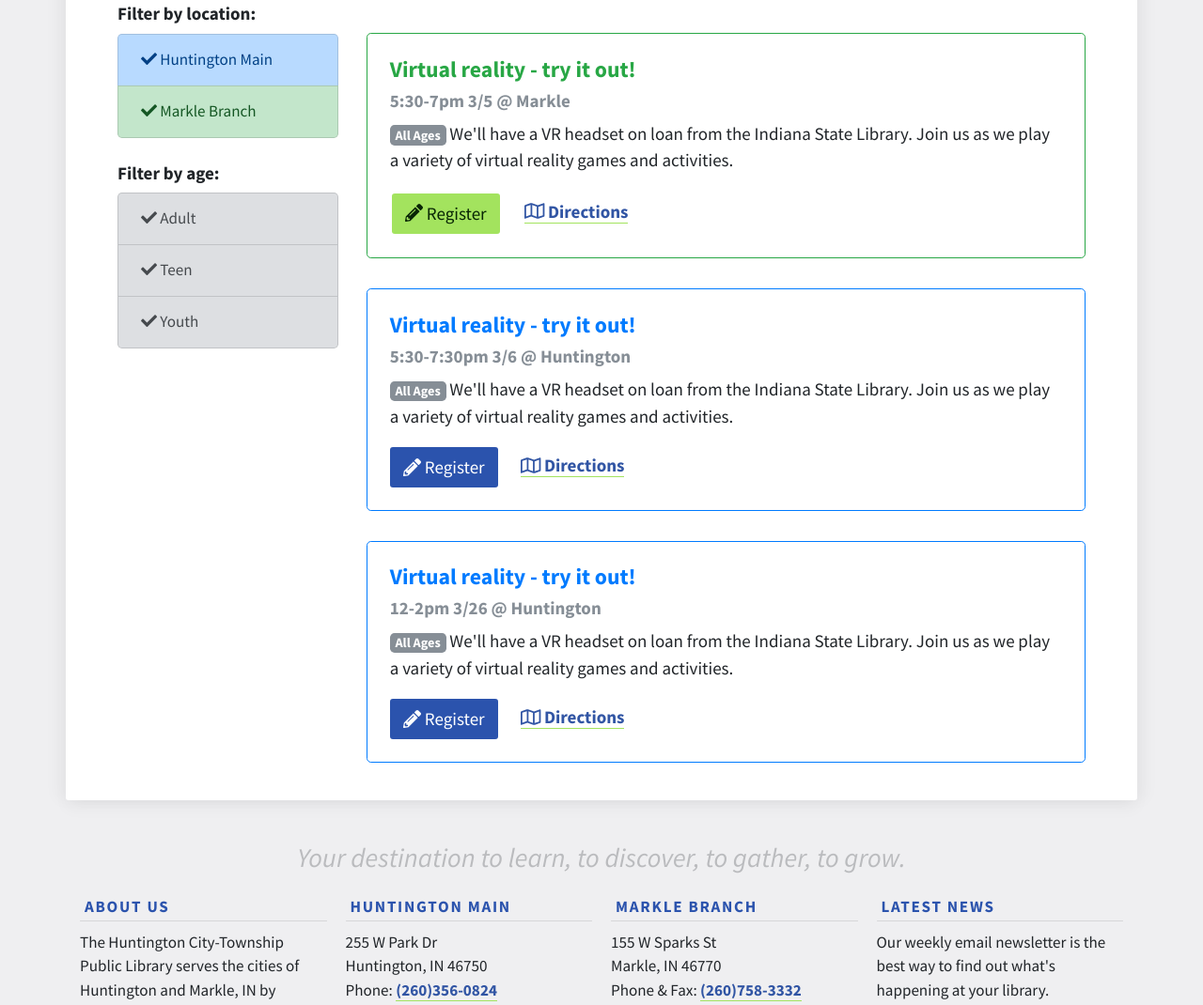
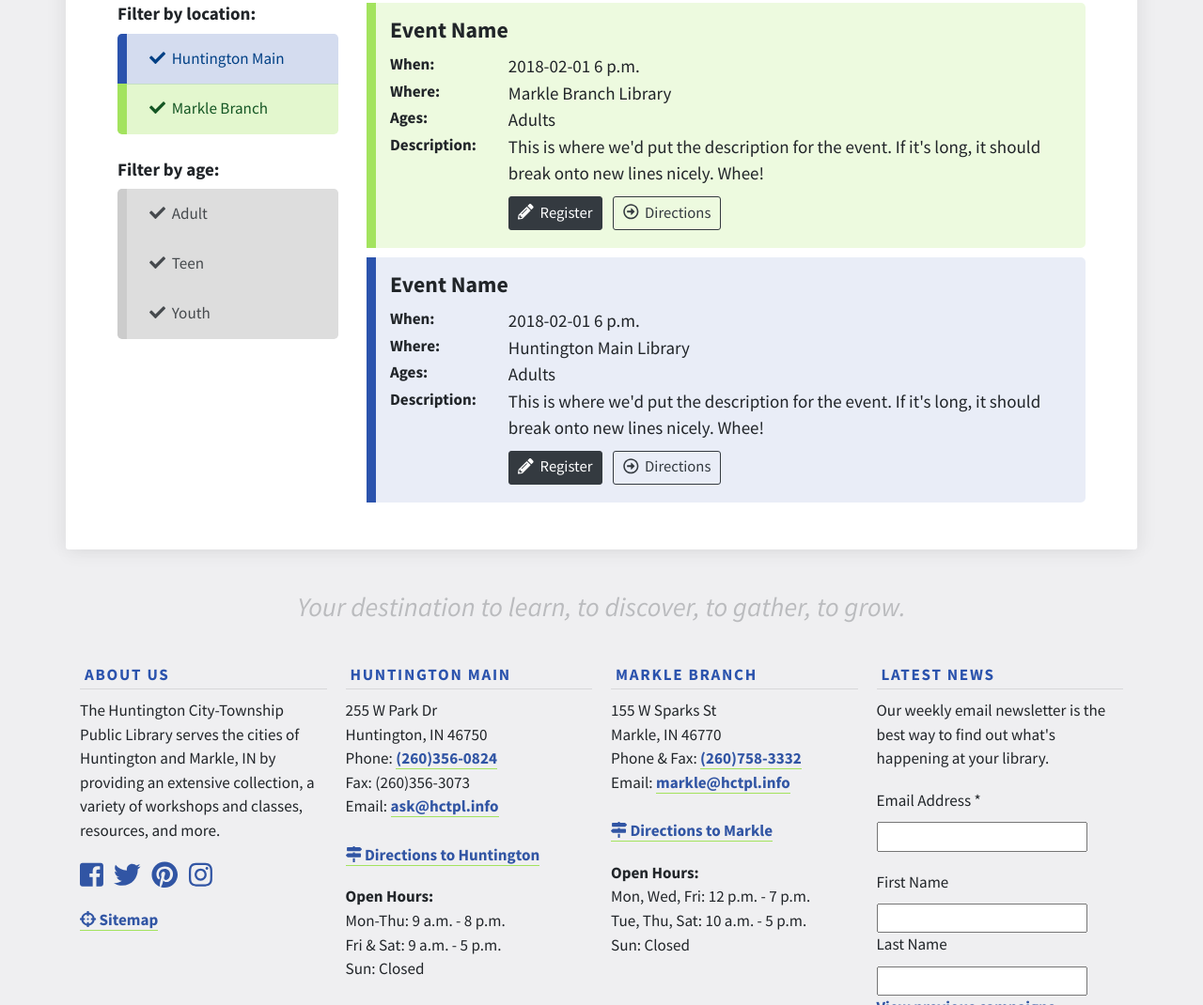
Before and after one commit to chirmer/hctpl-2018, a plain HTML site: page calendar.html in a window 1280 px wide. Shown: the part 374-1444 px from the top of the page at 94% size. Drawn offline with nearby package versions, Linux system fonts and the light colour scheme; a web font is replaced by a local one.

Commit message:
Revamp events page.

```diff
--- a/calendar.html
+++ b/calendar.html
@@ -18,7 +18,7 @@
         <div><strong>Today's Hours:</strong> <span id="hhours"></span>; <span id="mhours"></span></div>
         <div>
           <a href="http://facebook.com/hctpl"><i class="fab fa-facebook-square"></i></a>&nbsp;&nbsp;
-          <a href="https://twitter.com/HCTPLibrary"><i class="fab fa-twitter"></i></a>&nbsp; &nbsp;
+          <a href="https://twitter.com/HCTPLibrary"><i class="fab fa-twitter"></i></a>&nbsp;&nbsp;
           <a href="https://pinterest.com/hctpl"><i class="fab fa-pinterest"></i></a>&nbsp;&nbsp;
           <a href="https://instagram.com/hctpl"><i class="fab fa-instagram"></i></a>
         </div>
@@ -97,14 +97,6 @@
 
     <main class="flex">
       <div class="flex container flex-column">
-        <div class="flex justify-between">
-          <!--<div class="flex">
-            <p class="crumb">Share: </p>
-            <i class="fa fa-facebook-square" aria-hidden="true"></i>
-            <i class="fa fa-twitter-square" aria-hidden="true"></i>
-            <i class="fa fa-pinterest-square" aria-hidden="true"></i>
-          </div>-->
-        </div>
         <h1 class="display-4">Upcoming Events</h1>
         <p>
           Below you can find our upcoming events. You can filter by library location or age group
@@ -114,47 +106,55 @@
           <section class="flex col-md-3 col-xs-12 flex-column text-small" id="event-filter">
             <h6>Filter by location:</h6>
             <div class="list-group">
-              <button id="filter-htgn" type="button" class="list-group-item list-group-item-action list-group-item-primary"><i class="fas fa-check"></i> Huntington Main </button>
-              <button id="filter-mkl" type="button" class="list-group-item list-group-item-action list-group-item-success"><i class="fas fa-check"></i> Markle Branch </button>
+              <button id="filter-htgn" type="button" class="list-group-item list-group-item-action list-group-item-primary"><i class="fas fa-check"></i>&nbsp;&nbsp;Huntington Main </button>
+              <button id="filter-mkl" type="button" class="list-group-item list-group-item-action list-group-item-success"><i class="fas fa-check"></i>&nbsp;&nbsp;Markle Branch </button>
             </div><br>
             <h6>Filter by age:</h6>
             <div class="list-group">
-              <button id="filter-adult" type="button" class="list-group-item list-group-item-action list-group-item-secondary"><i class="fas fa-check"></i> Adult </button>
-              <button id="filter-teen" type="button" class="list-group-item list-group-item-action list-group-item-secondary"><i class="fas fa-check"></i> Teen </button>
-              <button id="filter-youth" type="button" class="list-group-item list-group-item-action list-group-item-secondary"><i class="fas fa-check"></i> Youth </button>
+              <button id="filter-adult" type="button" class="list-group-item list-group-item-action list-group-item-secondary"><i class="fas fa-check"></i>&nbsp;&nbsp;Adult </button>
+              <button id="filter-teen" type="button" class="list-group-item list-group-item-action list-group-item-secondary"><i class="fas fa-check"></i>&nbsp;&nbsp;Teen </button>
+              <button id="filter-youth" type="button" class="list-group-item list-group-item-action list-group-item-secondary"><i class="fas fa-check"></i>&nbsp;&nbsp;Youth </button>
             </div>
           </section>
           <section class="flex flex-column col-md-9 col-xs-12" id="event-list">
 
-            <div class="card ev-mkl ev-adult ev-teen ev-youth border-success">
-              <div class="card-body">
-                <h5 class="card-title text-success">Virtual reality - try it out!</h5>
-                <h6 class="card-subtitle mb-2 text-muted">5:30-7pm 3/5 @ Markle</h6>
-                <p class="card-text"><span class="badge badge-secondary">All Ages</span> We'll have a VR headset on loan from the Indiana State Library. Join us as we play a variety of virtual reality games and activities.</p>
-                <a href="program-reg.html" class="btn btn-success"><i class="fas fa-pencil-alt"></i> Register</a>
-                <a href="#" class="card-link"><i class="far fa-map"></i> Directions</a>
-              </div>
+            <div class="flex flex-column event ev-m">
+              <h5>Event Name</h5>
+              <dl class="row">
+                <dt class="col-lg-2 col-sm-3 col-12 text-small">When:</dt>
+                <dd class="col-lg-10 col-sm-9 col-12">2018-02-01 6 p.m.</dd>
+                <dt class="col-lg-2 col-sm-3 col-12 text-small">Where:</dt>
+                <dd class="col-lg-10 col-sm-9 col-12">Markle Branch Library</dd>
+                <dt class="col-lg-2 col-sm-3 col-12 text-small">Ages:</dt>
+                <dd class="col-lg-10 col-sm-9 col-12">Adults</dd>
+                <dt class="col-lg-2 col-sm-3 col-12 text-small">Description:</dt>
+                <dd class="col-lg-10 col-sm-9 col-12">This is where we'd put the description for the event.
+                If it's long, it should break onto new lines nicely. Whee!</dd>
+                <dt class="col-lg-2 col-sm-3 col-12 text-small"> </dt>
+                <dd class="col-lg-10 col-sm-9 col-12"><button class="btn btn-sm btn-dark"><i class="fas fa-pencil-alt"></i>&nbsp;&nbsp;Register</button>&nbsp;&nbsp;
+                <button type="button" class="btn btn-outline-dark btn-sm"><i class="far fa-arrow-alt-circle-right"></i>&nbsp;&nbsp;Directions</button></dd>
+              </dl>
             </div>
 
-            <div class="card ev-htgn ev-adult ev-teen ev-youth border-primary">
-              <div class="card-body">
-                <h5 class="card-title text-primary">Virtual reality - try it out!</h5>
-                <h6 class="card-subtitle mb-2 text-muted">5:30-7:30pm 3/6 @ Huntington</h6>
-                <p class="card-text"><span class="badge badge-secondary">All Ages</span> We'll have a VR headset on loan from the Indiana State Library. Join us as we play a variety of virtual reality games and activities.</p>
-                <a href="program-reg.html" class="btn btn-primary"><i class="fas fa-pencil-alt"></i> Register</a>
-                <a href="#" class="card-link"><i class="far fa-map"></i> Directions</a>
-              </div>
+            <div class="flex flex-column event ev-h">
+              <h5>Event Name</h5>
+              <dl class="row">
+                <dt class="col-lg-2 col-sm-3 col-12 text-small">When:</dt>
+                <dd class="col-lg-10 col-sm-9 col-12">2018-02-01 6 p.m.</dd>
+                <dt class="col-lg-2 col-sm-3 col-12 text-small">Where:</dt>
+                <dd class="col-lg-10 col-sm-9 col-12">Huntington Main Library</dd>
+                <dt class="col-lg-2 col-sm-3 col-12 text-small">Ages:</dt>
+                <dd class="col-lg-10 col-sm-9 col-12">Adults</dd>
+                <dt class="col-lg-2 col-sm-3 col-12 text-small">Description:</dt>
+                <dd class="col-lg-10 col-sm-9 col-12">This is where we'd put the description for the event.
+                If it's long, it should break onto new lines nicely. Whee!</dd>
+                <dt class="col-lg-2 col-sm-3 col-12 text-small"> </dt>
+                <dd class="col-lg-10 col-sm-9 col-12"><button class="btn btn-sm btn-dark"><i class="fas fa-pencil-alt"></i>&nbsp;&nbsp;Register</button>&nbsp;&nbsp;
+                <button type="button" class="btn btn-outline-dark btn-sm"><i class="far fa-arrow-alt-circle-right"></i>&nbsp;&nbsp;Directions</button></dd>
+              </dl>
             </div>
 
-            <div class="card ev-htgn ev-adult ev-teen ev-youth border-primary">
-              <div class="card-body">
-                <h5 class="card-title text-primary">Virtual reality - try it out!</h5>
-                <h6 class="card-subtitle mb-2 text-muted">12-2pm 3/26 @ Huntington</h6>
-                <p class="card-text"><span class="badge badge-secondary">All Ages</span> We'll have a VR headset on loan from the Indiana State Library. Join us as we play a variety of virtual reality games and activities.</p>
-                <a href="program-reg.html" class="btn btn-primary"><i class="fas fa-pencil-alt"></i> Register</a>
-                <a href="#" class="card-link"><i class="far fa-map"></i> Directions</a>
-              </div>
-            </div>
+
 
           </section>
         </div>
@@ -171,6 +171,13 @@
           <p class="text-small">The Huntington City-Township Public Library serves the cities of
           Huntington and Markle, IN by providing an extensive collection, a
           variety of workshops and classes, resources, and more.</p>
+          <div style="margin-bottom: 15px;">
+            <a href="http://facebook.com/hctpl" class="no-under"><i class="fab fa-facebook-square"></i></a>&nbsp;&nbsp;
+            <a href="https://twitter.com/HCTPLibrary" class="no-under"><i class="fab fa-twitter"></i></a>&nbsp;&nbsp;
+            <a href="https://pinterest.com/hctpl" class="no-under"><i class="fab fa-pinterest"></i></a>&nbsp;&nbsp;
+            <a href="https://instagram.com/hctpl" class="no-under"><i class="fab fa-instagram"></i></a>
+          </div>
+          <p><a href="sitemap.html" class="text-small"><i class="fas fa-crosshairs"></i> Sitemap</a></p>
         </div>
         <div class="flex flex-column">
           <h3>Huntington Main</h3>
@@ -212,7 +219,9 @@
           out what's happening at your library.</p>
           <!-- Begin MailChimp Signup Form -->
             <div id="mc_embed_signup">
-            <form action="https://hctpl.us8.list-manage.com/subscribe/post?u=b2997a5d541cd57af9bed5b8a&amp;id=e45e23e929" method="post" id="mc-embedded-subscribe-form" name="mc-embedded-subscribe-form" class="validate" target="_blank" novalidate>
+            <form action="https://hctpl.us8.list-manage.com/subscribe/post?u=b2997a5d541cd57af9bed5b8a&amp;id=e45e23e929"
+            method="post" id="mc-embedded-subscribe-form" name="mc-embedded-subscribe-form" class="validate"
+            target="_blank" novalidate>
                 <div id="mc_embed_signup_scroll">
             <div class="mc-field-group text-small">
             	<label for="mce-EMAIL">Email Address  <span class="asterisk">*</span>
--- a/css/hctpl.css
+++ b/css/hctpl.css
@@ -314,11 +314,6 @@ footer em {
   margin: 0 auto 20px auto;
 }
 
-footer a {
-  margin: 0;
-  padding: 0;
-}
-
 .flex {
   display: flex;
 }
@@ -335,42 +330,6 @@ footer a {
   opacity: 0.6;
   font-size: 0.8em;
   margin: 0 5px;
-}
-
-.cal-header {
-  width: 14.25%;
-  background-color: rgba(0, 0, 0, 0.1);
-  text-align: center;
-  padding:  10px 0;
-  border-right: 2px solid rgba(0, 0, 0, 0.2);
-  border-bottom: 2px solid rgba(0, 0, 0, 0.2);
-  border-top: 2px solid rgba(0, 0, 0, 0.2);
-  margin-bottom: 0;
-}
-
-.cal-header:first-child {
-  border-left: 2px solid rgba(0, 0, 0, 0.2);
-}
-
-.cal-day {
-  min-height: 200px;
-  width: 14.25%;
-  border-right: 2px solid rgba(0, 0, 0, 0.2);
-  border-bottom: 2px solid rgba(0, 0, 0, 0.2);
-}
-
-.flex .cal-day:first-child {
-  border-left: 2px solid rgba(0, 0, 0, 0.2);
-}
-
-.cal-day p {
-  margin-right: 10px;
-  text-align: right;
-}
-
-.cal-inactive {
-  opacity: 0.7;
-  background-color: rgba(0, 0, 0, 0.05);
 }
 
 #logo-desktop:hover, #logo-mobile:hover {
@@ -405,6 +364,64 @@ footer a {
   font-weight: 700;
 }
 
+.no-under {
+  border-bottom: 0px solid #fff !important;
+}
+
+dt, dd {
+  margin: 0;
+}
+
+dd:last-child {
+  margin-top: 10px;
+}
+
+.ev-h, .ev-m {
+  margin-bottom: 10px;
+}
+
+.ev-h {
+  background: rgba(43, 83, 173, 0.1);
+  border-left: 10px solid #2b53ad;
+  padding: 15px 15px 0 15px;
+  border-radius: 0 5px 5px 0;
+}
+
+.ev-m {
+  background: rgba(163, 227, 94, 0.2);
+  border-left: 10px solid #a3e35e;
+  padding: 15px 15px 0 15px;
+  border-radius: 0 5px 5px 0;
+}
+
+.list-group-item {
+  border-radius: 0;
+  border-left: 10px solid #eee;
+  background: #f5f5f5;
+  border-top: 0;
+  border-right: 0;
+  border-bottom: 0;
+}
+
+.list-group-item-primary {
+  background: rgba(43, 83, 173, 0.2);
+  border-left: 10px solid #2b53ad;
+}
+
+.list-group-item-success {
+  background: rgba(163, 227, 94, 0.3);
+  border-left: 10px solid #a3e35e;
+}
+
+.list-group-item-secondary {
+  border-left: 10px solid #ccc;
+  background: #ddd;
+}
+
+footer div:first-child {
+  margin-bottom: 20px;
+}
+
 @media only screen and (max-width: 991px) {
   #logo-desktop {
     display: none;
@@ -420,6 +437,7 @@ footer a {
   #topline {
     flex-direction: column;
   }
+
 }
 
 @media only screen and (min-width: 200px) and (max-width: 768px) {
```
Also changed, not shown: index.html (+8 -2 lines), js/hctpl.js (+6 -6 lines).
